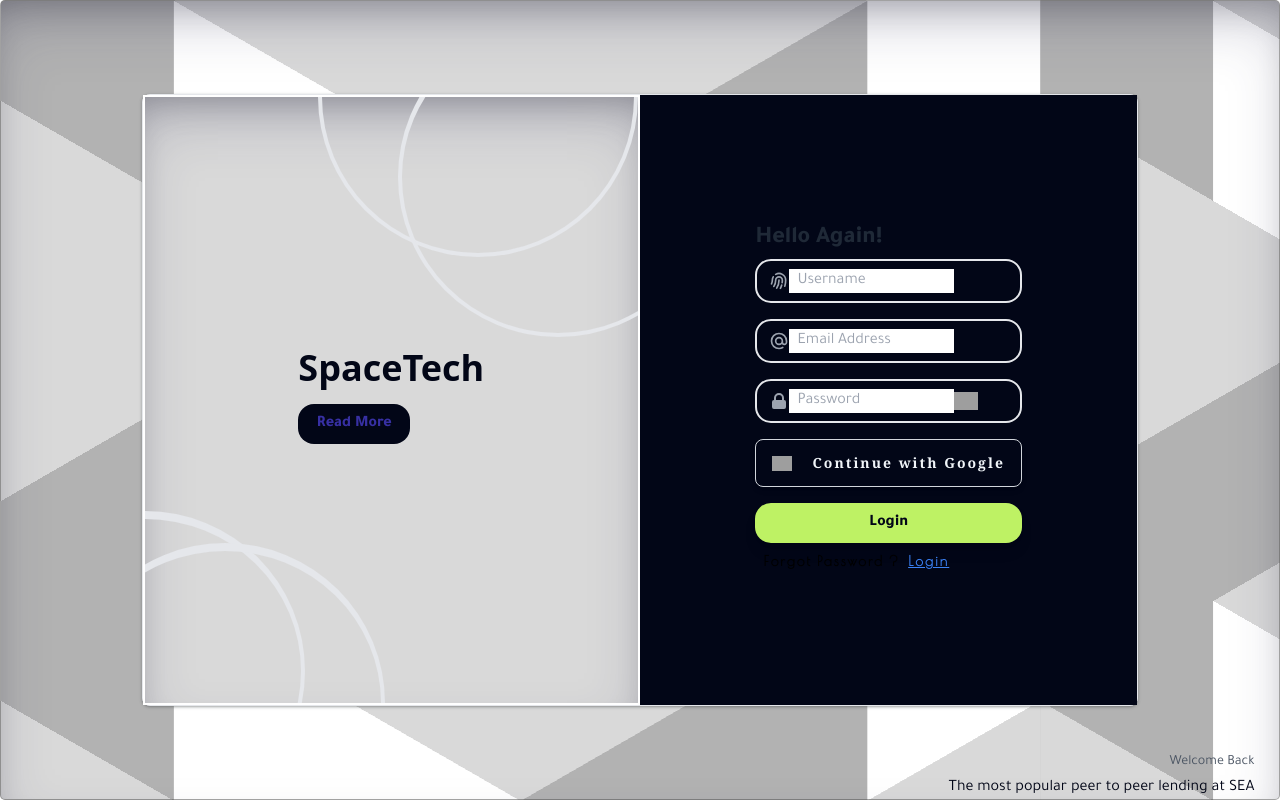
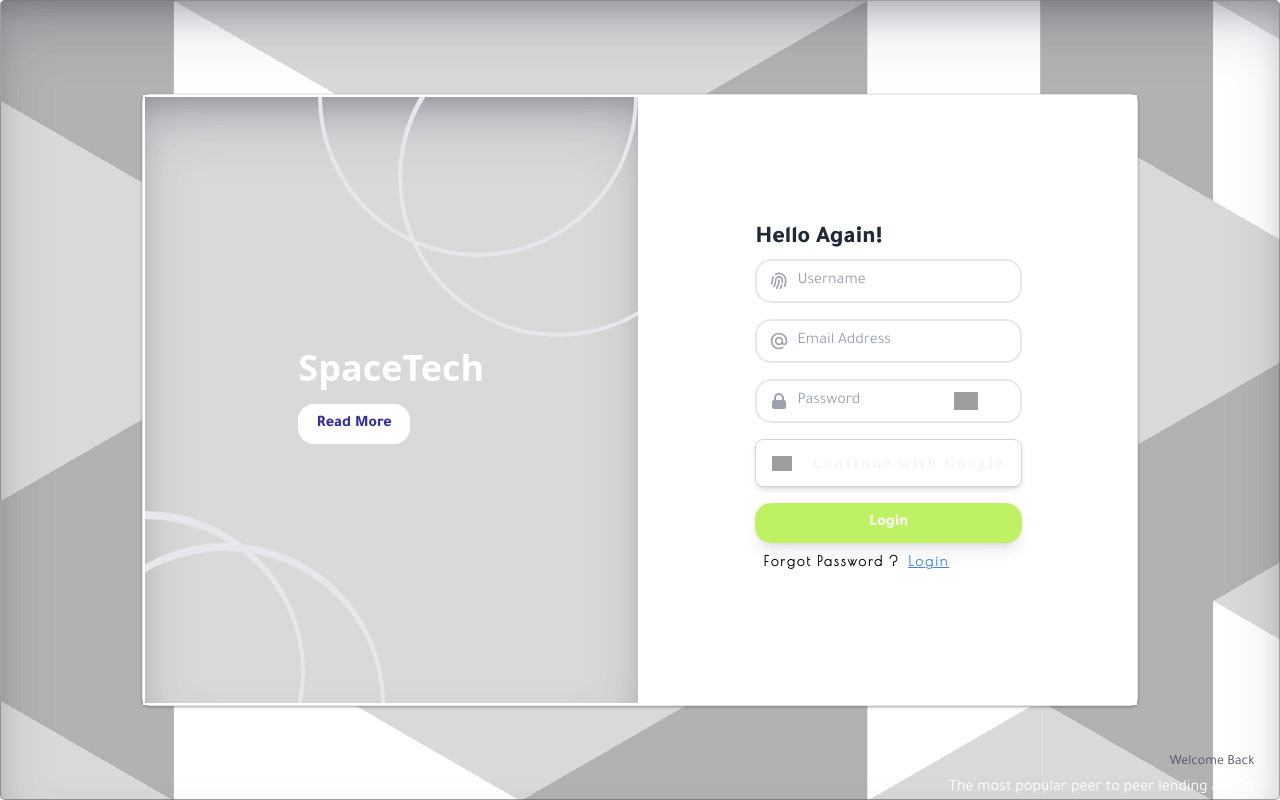
Before and after one commit to imadovetch/FULL-OS, a Next.js app: page /Landing in a window 1280 px wide. Built offline with nearby package versions, Linux system fonts and the light colour scheme; grey boxes are pictures that could not be loaded; some icons are missing.

Commit message:
add redirect but with href change coler

```diff
--- a/src/app/Landing/page.tsx
+++ b/src/app/Landing/page.tsx
@@ -142,9 +142,9 @@ function setCookie(name:string, value:any, daysToExpire:number) {
     <div
       className="relative overflow-hidden md:flex w-1/2 authphoto i justify-around items-center hidden">
       <div>
-        <h1 className="text-app-light font-bold text-4xl font-sans">SpaceTech</h1>
-        <p className="text-app-light mt-1">The most popular peer to peer lending at SEA</p>
-        <button type="submit"  className="block w-28 bg-app-light text-indigo-800 mt-4 py-2 rounded-2xl font-bold mb-2">Read More</button>
+        <h1 className="text-white font-bold text-4xl font-sans">SpaceTech</h1>
+        <p className="text-white mt-1">The most popular peer to peer lending at SEA</p>
+        <button type="submit"  className="block w-28 bg-white text-indigo-800 mt-4 py-2 rounded-2xl font-bold mb-2">Read More</button>
       </div>
       <div className="absolute -bottom-32 -left-40 w-80 h-80 border-4 rounded-full border-opacity-30 border-t-8"></div>
       <div className="absolute -bottom-40 -left-20 w-80 h-80 border-4 rounded-full border-opacity-30 border-t-8"></div>
@@ -153,14 +153,14 @@ function setCookie(name:string, value:any, daysToExpire:number) {
     </div>
     {
         !auth ?
-        <div className="flex  flex-col md:w-1/2 gap-4 justify-center py-10 items-center bg-app-light">
+        <div className="flex  flex-col md:w-1/2 gap-4 justify-center py-10 items-center bg-white">
           <div className=" overflow-hidden flex relative w-4/5 h-3 border rounded-2xl">
 
             <div className="  bg-app-primary w-1/2  right-0 h-full"></div>
             <div className={`${secondregister ? 'bg-app-primary' :  ''}   w-1/2 self-end left-0 h-full`}></div>
 
           </div>
-      <form  className="bg-app-light">
+      <form  className="bg-white">
         <h1 className="text-gray-800 font-bold text-2xl mb-1">Welkome to SpaceTech!</h1>
         <p className="text-sm font-normal text-gray-600 mb-7">Ohaui</p>
         {
@@ -203,7 +203,7 @@ function setCookie(name:string, value:any, daysToExpire:number) {
               <Title coler={'orange-700'} text={msgErrorMrMrs} side="bottom" />
             }
           </div>
-          <div className="  hover:cursor-pointer gap-5 flex items-center h-12 bg-app-light  border border-gray-300 rounded-lg shadow-md px-4 py-2 text-sm font-medium text-app-dark  hover:bg-gray-200 focus:outline-none focus:ring-2 focus:ring-offset-2 focus:ring-gray-500">
+          <div className="  hover:cursor-pointer gap-5 flex items-center h-12 bg-white  border border-gray-300 rounded-lg shadow-md px-4 py-2 text-sm font-medium text-app-dark  hover:bg-gray-200 focus:outline-none focus:ring-2 focus:ring-offset-2 focus:ring-gray-500">
           <img width="20" height="20" src="https://img.icons8.com/color/20/google-logo.png" alt="google-logo"/>
                     <span className=" text-sm  font-serif ">Continue with Google</span>
 
@@ -281,18 +281,18 @@ function setCookie(name:string, value:any, daysToExpire:number) {
 
                 {
                   secondregister ?
-                  <div  onClick={handleRegister} className="w-4/5 m-auto justify-center flex  btn-base mt-4 py-2 rounded-2xl text-app-light font-semibold mb-2">Register</div>
+                  <div  onClick={handleRegister} className="w-4/5 m-auto justify-center flex  btn-base mt-4 py-2 rounded-2xl text-white font-semibold mb-2">Register</div>
 
                   :
-                  <div onClick={switchphase}  className=" w-4/5 m-auto justify-center flex  btn-base mt-4 py-2 rounded-2xl text-app-light font-semibold mb-2 ">Next</div>
+                  <div onClick={switchphase}  className=" w-4/5 m-auto justify-center flex  btn-base mt-4 py-2 rounded-2xl text-white font-semibold mb-2 ">Next</div>
 
                 }
                   <span className="text-sm ml-2 hover:text-blue-500 cursor-pointer">Forgot Password ? </span><span  onClick={toggleauth} className="text-sm ml-2 text-blue-500 underline hover:text-red-500 cursor-pointer">Register</span>
       </form>
     </div>
         :
-    <div className="flex md:w-1/2 justify-center py-10 items-center bg-app-light">
-      <form className="bg-app-light" onSubmit={handleLogin}>
+    <div className="flex md:w-1/2 justify-center py-10 items-center bg-white">
+      <form className="bg-white" onSubmit={handleLogin}>
       <h1 className="text-gray-800 font-bold text-2xl mb-1">Hello Again!</h1>
       <p className="text-sm font-normal text-gray-600 mb-7">Welcome Back</p>
 
@@ -332,12 +332,12 @@ function setCookie(name:string, value:any, daysToExpire:number) {
               <Title coler={'orange-700'} text={msgErrorPassword} side="bottom" />
             }
         </div>
-      <div className="  hover:cursor-pointer gap-5 flex items-center h-12 bg-app-light  border border-gray-300 rounded-lg shadow-md px-4 py-2 text-sm font-medium text-app-dark  hover:bg-gray-200 focus:outline-none focus:ring-2 focus:ring-offset-2 focus:ring-gray-500">
+      <div className="  hover:cursor-pointer gap-5 flex items-center h-12 bg-white  border border-gray-300 rounded-lg shadow-md px-4 py-2 text-sm font-medium text-app-dark  hover:bg-gray-200 focus:outline-none focus:ring-2 focus:ring-offset-2 focus:ring-gray-500">
           <img width="20" height="20" src="https://img.icons8.com/color/20/google-logo.png" alt="google-logo"/>
                     <span className=" text-sm  font-serif ">Continue with Google</span>
 
           </div>
-      <button type="submit" className="block w-full btn-base mt-4 py-2 rounded-2xl text-app-light font-semibold mb-2">Login</button>
+      <button type="submit" className="block w-full btn-base mt-4 py-2 rounded-2xl text-white font-semibold mb-2">Login</button>
       <span className="text-sm ml-2 hover:text-blue-500 cursor-pointer">Forgot Password ? </span><span  onClick={toggleauth} className="text-sm ml-2 hover:text-red-500 text-blue-500 underline cursor-pointer">Login</span>
     </form>
     </div>
```
